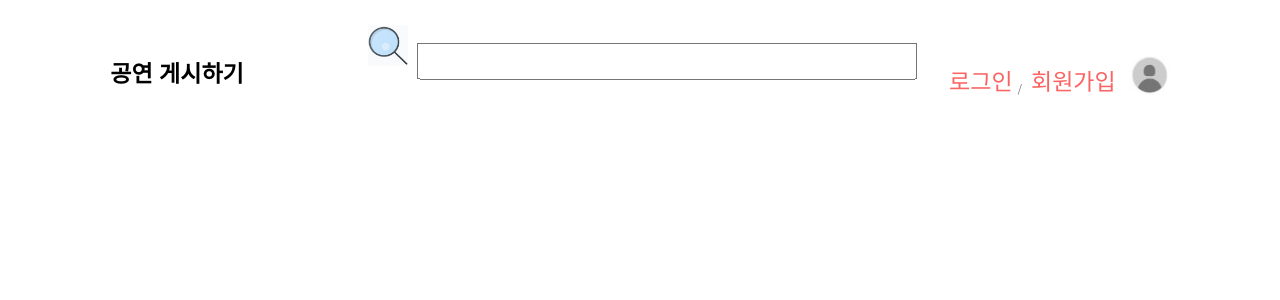
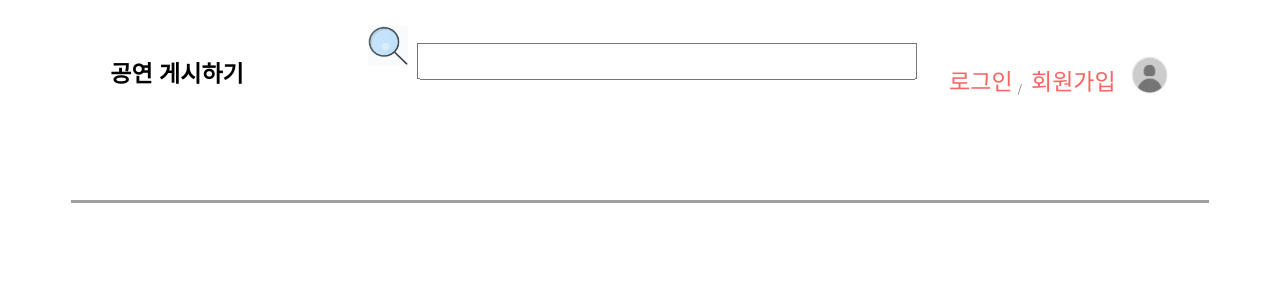
Before and after one commit to SOHYEON00/ShowMori, a PHP site: page /header.html in a window 1280 px wide. Shown: the part 258-558 px from the top of the page. Run offline with PHP 8.4, Linux system fonts and the light colour scheme; some web fonts are replaced; grey boxes are pictures that could not be loaded.

Commit message:
add line, FINISH ALL

```diff
--- a/header.css
+++ b/header.css
@@ -60,14 +60,10 @@ button{
     font-weight: bold;
 }
 
-.title a:link{
+.title a{
 	color:black;
 	text-decoration: none;
-}/*link to main page*/
-.title a:visited{
-	color:black;
-	text-decoration: none;
-}/*link to main page*/
+}
 
 #line{
 	width: 100%;
@@ -75,3 +71,10 @@ button{
     bottom: 55px;
     height: 3px;
 }
+
+#line{
+	width: 100%;
+    height: 3px;
+    position: relative;
+    top: 100%;
+}
--- a/header.html
+++ b/header.html
@@ -21,7 +21,7 @@
 	<button type="button" class="login_botton" onClick="location.href='signuppage.html'">회원가입</button>
 	<button type="button" ><img src="./IMG/profile.jpg" width="40" height="40"  onclick="location.href='myPage.html'"></button>
 	</span>
-
+	<img src="./IMG/headerLine.png" id="line">
 	</div>
 	</body>
 </html>
```
